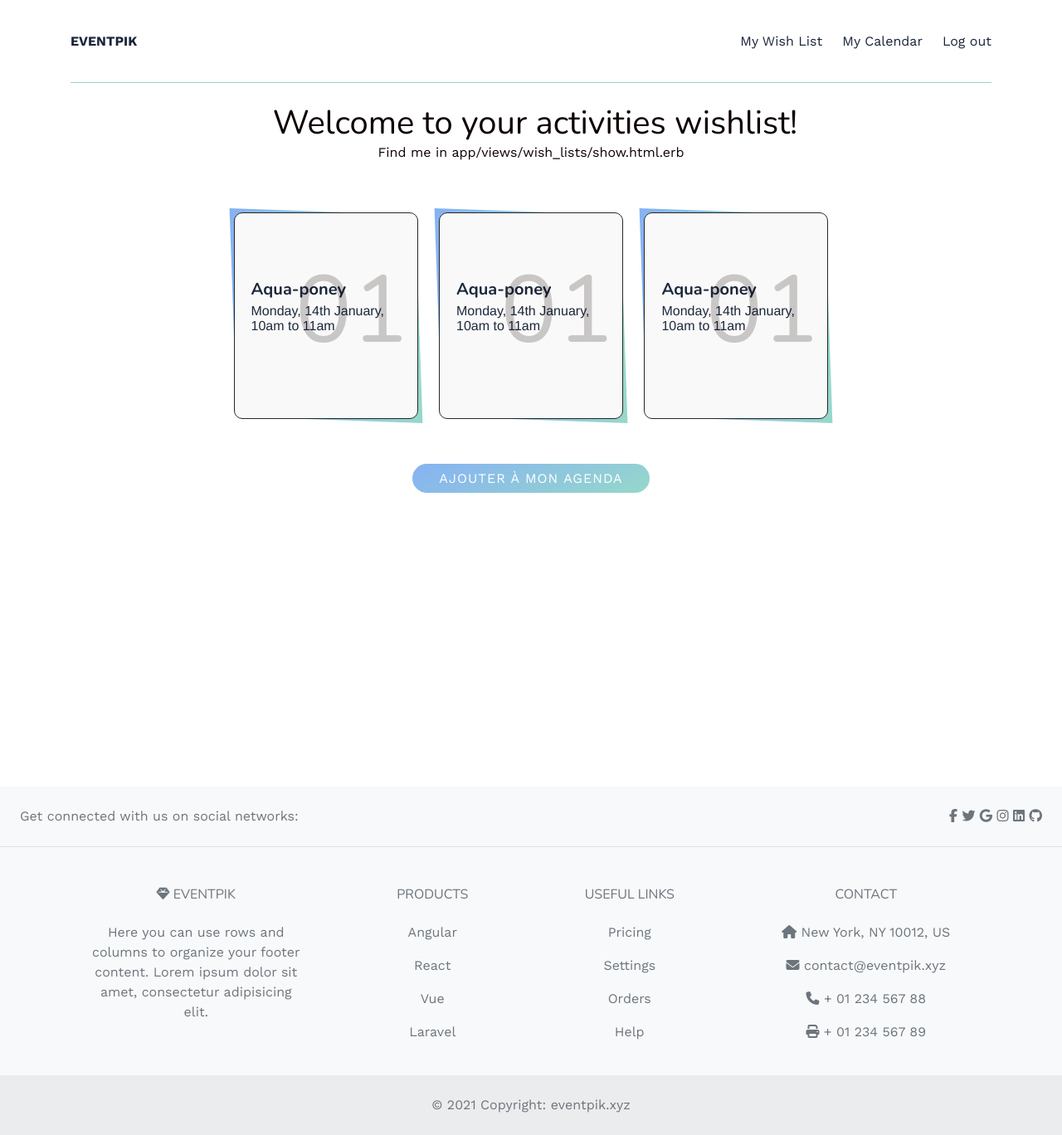
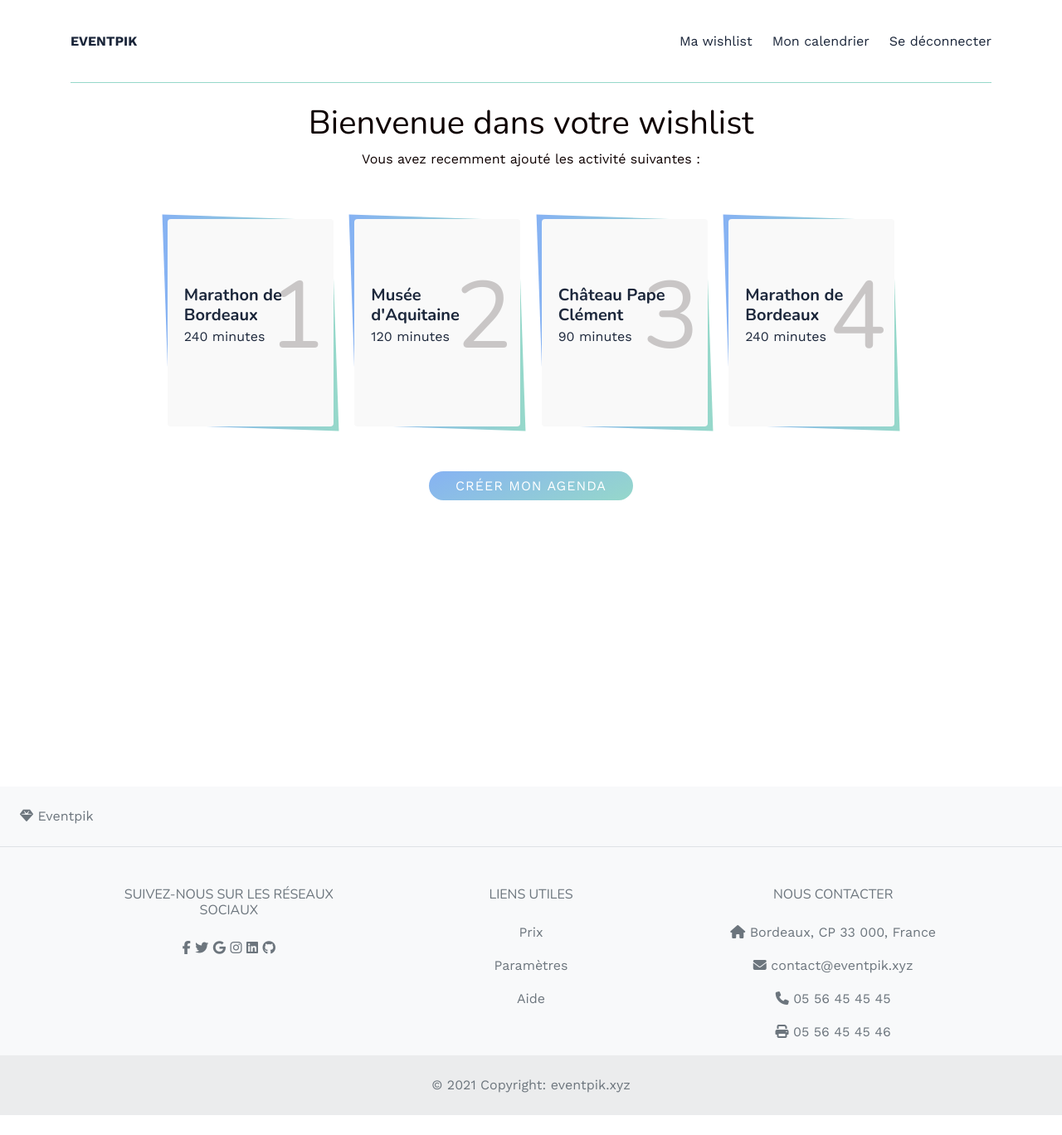
Before and after one commit to NathLouss/eventpik, a Rails app: page /wish_lists/1 in a window 1280 px wide. Shown: the whole page at 83% size. After the commit the page ends 1344 px from the top, so only its background shows below. Run offline with Rails 7, Linux system fonts and the light colour scheme; a user stored in the database is signed in; data comes from the database, SQL or seed files in the repository; style sheets or scripts are compiled from the project's sources; some libraries are stand-ins or nearby versions.

Commit message:
wishlist-cards

```diff
--- a/app/assets/stylesheets/components/_form.scss
+++ b/app/assets/stylesheets/components/_form.scss
@@ -1,6 +1,6 @@
 //FORM HOME PAGE
 .home-form-content {
-  width: 50%;
+  width: 60%;
   background-color: $ice-gray;
   border-radius: 10px;
   padding: 24px;
@@ -28,14 +28,17 @@
       height: 32px;
       outline: none;
       padding: 0 16px;
+      background-image: none;
     }
 
     #wish_list_start_at_1i, #wish_list_start_at_2i, #wish_list_start_at_3i {
       border-radius: 25px;
+      background-image: none;
     }
 
     #wish_list_end_at_1i, #wish_list_end_at_2i, #wish_list_end_at_3i {
       border-radius: 25px;
+      background-image: none;
     }
   }
 }
--- a/app/assets/stylesheets/components/_navbar.scss
+++ b/app/assets/stylesheets/components/_navbar.scss
@@ -23,6 +23,10 @@
       a {
         color: $dark-blue;
         font-size: 16px;
+
+        &:hover {
+          border-bottom:2px solid $mint-green;
+        }
       }
     }
   }
--- a/app/assets/stylesheets/components/_wish-list-card.scss
+++ b/app/assets/stylesheets/components/_wish-list-card.scss
@@ -12,18 +12,19 @@
 }
 .tilesWrap li {
 	display: inline-block;
-	width: 20%;
-	min-width: 200px;
-	max-width: 230px;
+	width: 200px;
+	height: 250px;
+	// min-width: 200px;
+	// max-width: 230px;
 	padding: 80px 20px 40px;
 	position: relative;
-	vertical-align: top;
+	// vertical-align: top;
 	margin: 10px;
-	font-family: 'helvetica', san-serif;
-	min-height: 25vh;
+	// font-family: 'helvetica', san-serif;
+	// min-height: 25vh;
 	background: $ice-gray;
-	border: 1px solid #252727;
-  border-radius: 10px;
+	// border: 1px solid #252727;
+  border-radius: 4px;
 	text-align: left;
 }
 .tilesWrap li h2 {
@@ -47,12 +48,12 @@
 	color: $dark-blue;
 	margin-top: 5px;
 }
-.tilesWrap li button {
+.tilesWrap li .wishlist-card-btn {
 	background: transparent;
 	border: 1px solid #b7b7b7;
 	padding: 10px 20px;
 	color: #b7b7b7;
-	border-radius: 3px;
+	border-radius: 4px;
 	position: relative;
 	transition: all 0.3s ease-in-out;
 	transform: translateY(-40px);
@@ -60,28 +61,27 @@
 	cursor: pointer;
 	overflow: hidden;
 }
-.tilesWrap li button:before {
+.tilesWrap li .wishlist-card-btn:before {
 	content: '';
 	position: absolute;
 	height: 100%;
-	width: 120%;
+	width: 100%;
 	background: #b7b7b7;
 	top: 0;
 	opacity: 0;
 	left: -140px;
-	border-radius: 0 20px 20px 0;
+	border-radius: 4px;
 	z-index: -1;
 	transition: all 0.3s ease-in-out;
-
 }
-.tilesWrap li:hover button {
+.tilesWrap li:hover .wishlist-card-btn {
 	transform: translateY(5px);
 	opacity: 1;
 }
-.tilesWrap li button:hover {
+.tilesWrap li .wishlist-card-btn:hover {
 	color: #262a2b;
 }
-.tilesWrap li button:hover:before {
+.tilesWrap li .wishlist-card-btn:hover:before {
 	left: 0;
 	opacity: 1;
 }
--- a/app/assets/stylesheets/pages/_activities_index.scss
+++ b/app/assets/stylesheets/pages/_activities_index.scss
@@ -1,9 +1,3 @@
-.container {
-  h1 {
-    margin: 10px 0px 0px 10px;
-  }
-}
-
 .container-activities {
   display: flex;
   justify-content: space-around;
--- a/app/assets/stylesheets/pages/_home.scss
+++ b/app/assets/stylesheets/pages/_home.scss
@@ -4,7 +4,7 @@ body {
 }
 
 .home-description {
-  width: 50%;
+  width: 60%;
   h1 {
     font-size: 64px;
     font-family: $ep-header-font;
--- a/app/views/devise/sessions/new.html.erb
+++ b/app/views/devise/sessions/new.html.erb
@@ -5,7 +5,7 @@
       <div class="col-12 col-sm-4">
         <!-- Insert form here -->
         <div class="form-login">
-          <h2>Log in</h2>
+          <h2>Qui êtes vous ?</h2>
           <%= simple_form_for(resource, as: resource_name, url: session_path(resource_name)) do |f| %>
             <div class="form-inputs">
               <%= f.input :email,
@@ -18,7 +18,7 @@
               <%= f.input :remember_me, as: :boolean if devise_mapping.rememberable? %>
             </div>
             <div class="form-actions">
-              <%= f.button :submit, "Log in" %>
+              <%= f.button :submit, "Connexion" %>
             </div>
           <% end %>
 
--- a/app/views/shared/_footer.html.erb
+++ b/app/views/shared/_footer.html.erb
@@ -6,30 +6,7 @@
   >
     <!-- Left -->
     <div class="me-5 d-none d-lg-block">
-      <span>Get connected with us on social networks:</span>
-    </div>
-    <!-- Left -->
-
-    <!-- Right -->
-    <div>
-      <a href="" class="me-4 text-reset">
-        <i class="fab fa-facebook-f"></i>
-      </a>
-      <a href="" class="me-4 text-reset">
-        <i class="fab fa-twitter"></i>
-      </a>
-      <a href="" class="me-4 text-reset">
-        <i class="fab fa-google"></i>
-      </a>
-      <a href="" class="me-4 text-reset">
-        <i class="fab fa-instagram"></i>
-      </a>
-      <a href="" class="me-4 text-reset">
-        <i class="fab fa-linkedin"></i>
-      </a>
-      <a href="" class="me-4 text-reset">
-        <i class="fab fa-github"></i>
-      </a>
+      <i class="fas fa-gem me-3"></i> Eventpik
     </div>
     <!-- Right -->
   </section>
@@ -44,54 +21,26 @@
         <div class="col-md-3 col-lg-4 col-xl-3 mx-auto mb-4">
           <!-- Content -->
           <h6 class="text-uppercase fw-bold mb-4">
-            <i class="fas fa-gem me-3"></i> Eventpik
+            <span>Suivez-nous sur les réseaux sociaux</span>
           </h6>
-          <p>
-            Here you can use rows and columns to organize your footer content. Lorem ipsum
-            dolor sit amet, consectetur adipisicing elit.
-          </p>
+          <div>
+            <a href="" class="me-4 text-reset"><i class="fab fa-facebook-f"></i></a>
+            <a href="" class="me-4 text-reset"><i class="fab fa-twitter"></i></a>
+            <a href="" class="me-4 text-reset"><i class="fab fa-google"></i></a>
+            <a href="" class="me-4 text-reset"><i class="fab fa-instagram"></i></a>
+            <a href="" class="me-4 text-reset"><i class="fab fa-linkedin"></i></a>
+            <a href="" class="me-4 text-reset"><i class="fab fa-github"></i></a>
+          </div>
         </div>
-        <!-- Grid column -->
-
-        <!-- Grid column -->
-        <div class="col-md-2 col-lg-2 col-xl-2 mx-auto mb-4">
-          <!-- Links -->
-          <h6 class="text-uppercase fw-bold mb-4">
-            Products
-          </h6>
-          <p>
-            <a href="#!" class="text-reset">Angular</a>
-          </p>
-          <p>
-            <a href="#!" class="text-reset">React</a>
-          </p>
-          <p>
-            <a href="#!" class="text-reset">Vue</a>
-          </p>
-          <p>
-            <a href="#!" class="text-reset">Laravel</a>
-          </p>
-        </div>
-        <!-- Grid column -->
-
         <!-- Grid column -->
         <div class="col-md-3 col-lg-2 col-xl-2 mx-auto mb-4">
           <!-- Links -->
           <h6 class="text-uppercase fw-bold mb-4">
-            Useful links
+            Liens utiles
           </h6>
-          <p>
-            <a href="#!" class="text-reset">Pricing</a>
-          </p>
-          <p>
-            <a href="#!" class="text-reset">Settings</a>
-          </p>
-          <p>
-            <a href="#!" class="text-reset">Orders</a>
-          </p>
-          <p>
-            <a href="#!" class="text-reset">Help</a>
-          </p>
+          <p><a href="#!" class="text-reset">Prix</a></p>
+          <p><a href="#!" class="text-reset">Paramètres</a></p>
+          <p><a href="#!" class="text-reset">Aide</a></p>
         </div>
         <!-- Grid column -->
 
@@ -99,15 +48,15 @@
         <div class="col-md-4 col-lg-3 col-xl-3 mx-auto mb-md-0 mb-4">
           <!-- Links -->
           <h6 class="text-uppercase fw-bold mb-4">
-            Contact
+            Nous contacter
           </h6>
-          <p><i class="fas fa-home me-3"></i> New York, NY 10012, US</p>
+          <p><i class="fas fa-home me-3"></i> Bordeaux, CP 33 000, France</p>
           <p>
             <i class="fas fa-envelope me-3"></i>
             contact@eventpik.xyz
           </p>
-          <p><i class="fas fa-phone me-3"></i> + 01 234 567 88</p>
-          <p><i class="fas fa-print me-3"></i> + 01 234 567 89</p>
+          <p><i class="fas fa-phone me-3"></i> 05 56 45 45 45</p>
+          <p><i class="fas fa-print me-3"></i> 05 56 45 45 46</p>
         </div>
         <!-- Grid column -->
       </div>
@@ -119,7 +68,7 @@
   <!-- Copyright -->
   <div class="text-center p-4" style="background-color: rgba(0, 0, 0, 0.05);">
     © 2021 Copyright:
-    <a class="text-reset fw-bold" href="https://mdbootstrap.com/">eventpik.xyz</a>
+    <a class="text-reset fw-bold" href="#">eventpik.xyz</a>
   </div>
   <!-- Copyright -->
 </footer>
--- a/app/views/shared/_navbar.html.erb
+++ b/app/views/shared/_navbar.html.erb
@@ -6,21 +6,21 @@
         <ul>
           <% if user_signed_in? %>
             <li class="top-navbar-item">
-              <%= link_to "My Wish List", wish_list_path(current_user.wish_list) %>
+              <%= link_to "Ma wishlist", wish_list_path(current_user.wish_list) %>
             </li>
             <li class="top-navbar-item">
-              <%= link_to "My Calendar", "#" %>
+              <%= link_to "Mon calendrier", "#" %>
             </li>
             <li class="top-navbar-item">
-              <%= link_to "Log out", destroy_user_session_path, method: :delete %>
+              <%= link_to "Se déconnecter", destroy_user_session_path, method: :delete %>
             </li>
           <% else %>
             <li class="top-navbar-item">
-              <%= link_to "Sign in", new_user_session_path %>
+              <%= link_to "Se connecter", new_user_session_path %>
             </li>
 
             <li class="top-navbar-item">
-              <%= link_to "Register",  new_user_registration_path, id: "btn-gradiant" %>
+              <%= link_to "S'inscrire",  new_user_registration_path, id: "btn-gradiant" %>
             </li>
           <% end %>
         </ul>
--- a/app/views/wish_lists/show.html.erb
+++ b/app/views/wish_lists/show.html.erb
@@ -1,37 +1,21 @@
 <div class="container">
   <div class="wish-list-container">
-    <div class="wish-list-info">
-      <h1>Welcome to your activities wishlist!</h1>
-      <p>Find me in app/views/wish_lists/show.html.erb</p>
-    </div>
-
+    <h1>Bienvenue dans votre wishlist</h1>
+    <p>Vous avez recemment ajouté les activité suivantes :</p>
     <div class="event-cards">
       <ul class="tilesWrap">
-        <li>
-          <h2>01</h2>
-          <h3>Aqua-poney</h3>
-          <p>Monday, 14th January, 10am to 11am</p>
-          <button>Supprimer</button>
-        </li>
-
-        <li>
-          <h2>01</h2>
-          <h3>Aqua-poney</h3>
-          <p>Monday, 14th January, 10am to 11am</p>
-          <button>Supprimer</button>
-        </li>
-
-        <li>
-          <h2>01</h2>
-          <h3>Aqua-poney</h3>
-          <p>Monday, 14th January, 10am to 11am</p>
-          <button>Supprimer</button>
-        </li>
+        <% num = 0 %>
+        <% @events.each do |event| %>
+          <li>
+            <h2><%= num += 1 %></h2>
+            <h3><%= event.activity.title %></h3>
+            <p><%= event.activity.duration %> minutes</p>
+            <%= link_to 'Supprimer', wish_list_path(current_user.wish_list), class: 'wishlist-card-btn', method: :delete, data: { confirm: "You will destroy #{event.activity.title.upcase}, Are you sure?" } %>
+          </li>
+        <% end %>
       </ul>
     </div>
-
-    <a href="" id="btn-gradiant">Ajouter à mon agenda</a>
+    <!-- lien vers le calendrier à rajouter à la place du '#'-->
+    <%= link_to 'Créer mon agenda', '#', id: "btn-gradiant"  %>
   </div>
-<!-- EACH EVENT -->
-
 </div>
```
Also changed, not shown: app/views/devise/registrations/new.html.erb (+5 -5 lines), app/views/pages/home.html.erb (+5 -5 lines), app/views/activities/show.html.erb (line endings or trailing spaces), 2 other files.
